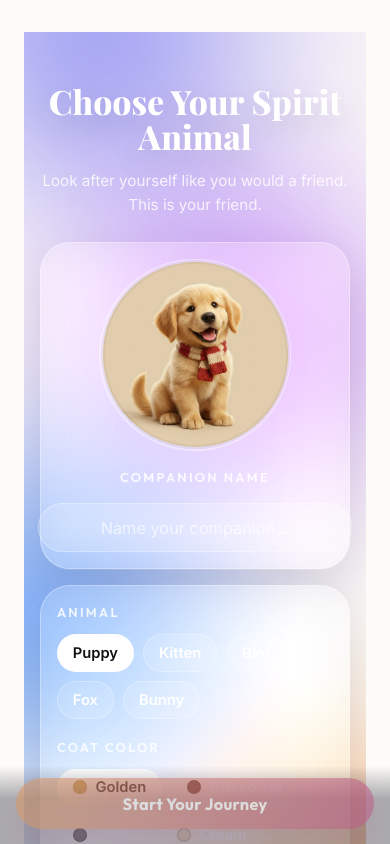
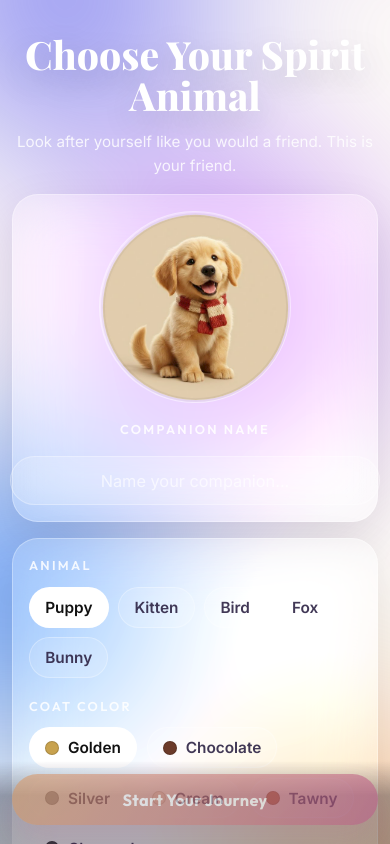
Before and after one commit to Danshubaccount/habit-app-adhd-autism, a React (Vite) app: page /mascot-builder in a window 390 px wide. Shown: the top 844 px of the page. Built offline with nearby package versions, Linux system fonts and the light colour scheme; no server answers; a web font is replaced by a local one.

Commit message:
Fix mascot builder full-bleed layout and mobile readability

```diff
--- a/src/App.tsx
+++ b/src/App.tsx
@@ -21,6 +21,7 @@ const AppContent: React.FC = () => {
   const { mascot } = useMascot();
   const location = useLocation();
   const navigate = useNavigate();
+  const isMascotBuilderRoute = location.pathname.startsWith('/mascot-builder');
 
   const hideAbstractBackground = VIDEO_BACKGROUND_ROUTES.some((route) =>
     location.pathname.startsWith(route)
@@ -67,7 +68,7 @@ const AppContent: React.FC = () => {
       )}
       <div className="route-layer">
         <HabitProvider>
-          <div className="app-container">
+          <div className={`app-container ${isMascotBuilderRoute ? 'app-container--full-bleed' : ''}`}>
             <Routes>
               <Route path="/" element={<Home
                 onSelectGoals={() => navigate('/goals')}
@@ -80,7 +81,7 @@ const AppContent: React.FC = () => {
               <Route path="/mascot-builder" element={<MascotBuilder />} />
               <Route path="*" element={<Navigate to="/" replace />} />
             </Routes>
-            <MascotSidebar />
+            {!isMascotBuilderRoute && <MascotSidebar />}
           </div>
         </HabitProvider>
       </div>
--- a/src/pages/MascotBuilder/MascotBuilder.css
+++ b/src/pages/MascotBuilder/MascotBuilder.css
@@ -3,7 +3,8 @@
   min-height: 100dvh;
   width: 100%;
   padding: clamp(1rem, 3vw, 2.5rem);
-  padding-bottom: calc(7.5rem + env(safe-area-inset-bottom));
+  padding-top: calc(clamp(1rem, 3vw, 2.5rem) + env(safe-area-inset-top));
+  padding-bottom: calc(7.75rem + env(safe-area-inset-bottom));
   box-sizing: border-box;
   overflow: hidden;
   color: rgba(255, 255, 255, 0.95);
@@ -277,7 +278,7 @@
   font-family: 'Inter', sans-serif;
   font-size: 0.92rem;
   font-weight: 600;
-  color: #fff;
+  color: rgba(44, 34, 68, 0.9);
   background: rgba(255, 255, 255, 0.08);
   backdrop-filter: blur(20px) brightness(1.1);
   -webkit-backdrop-filter: blur(20px) brightness(1.1);
@@ -364,8 +365,38 @@
 }
 
 @media (max-width: 979px) {
+  .spirit-builder {
+    padding: calc(0.85rem + env(safe-area-inset-top)) 0.75rem calc(8.5rem + env(safe-area-inset-bottom));
+  }
+
+  .spirit-builder__content {
+    width: 100%;
+  }
+
+  .spirit-builder__header {
+    margin: 1.25rem auto 1rem;
+  }
+
+  .spirit-builder__header h1 {
+    font-size: clamp(1.95rem, 10vw, 2.8rem);
+  }
+
+  .glass-pane {
+    border-radius: 26px;
+    padding: 1rem;
+  }
+
+  .pill-toggle {
+    font-size: 0.96rem;
+    padding: 0.62rem 0.95rem;
+  }
+
   .journey-button--desktop {
     display: none;
+  }
+
+  .mobile-cta {
+    padding: 0.85rem 0.75rem calc(1.2rem + env(safe-area-inset-bottom));
   }
 }
 
--- a/src/styles/main.css
+++ b/src/styles/main.css
@@ -95,6 +95,13 @@ body {
   flex-direction: column;
   align-items: center;
   box-sizing: border-box;
+}
+
+.app-container--full-bleed {
+  max-width: 100%;
+  padding: 0;
+  min-height: 100dvh;
+  align-items: stretch;
 }
 
 .center-column-layout {
```
